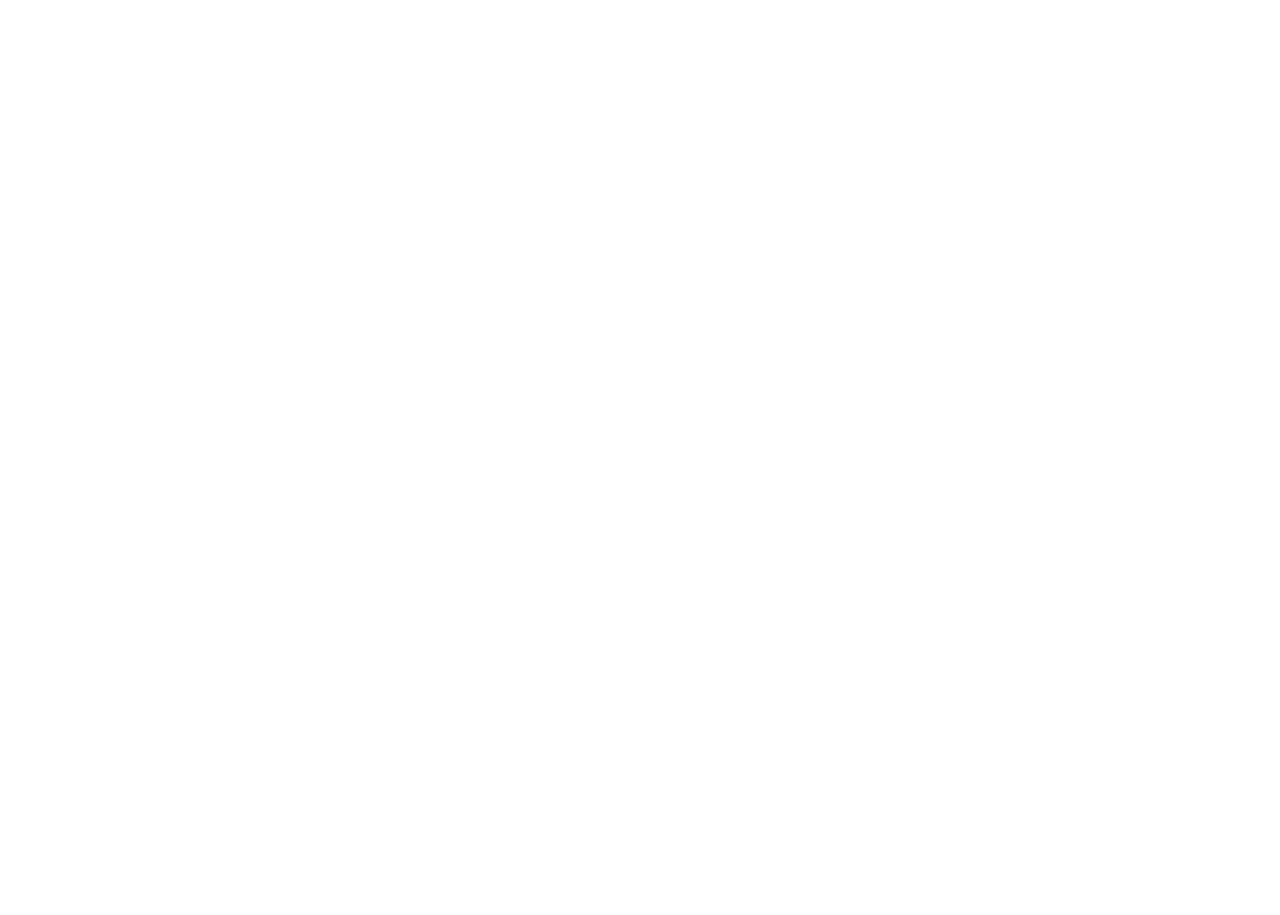
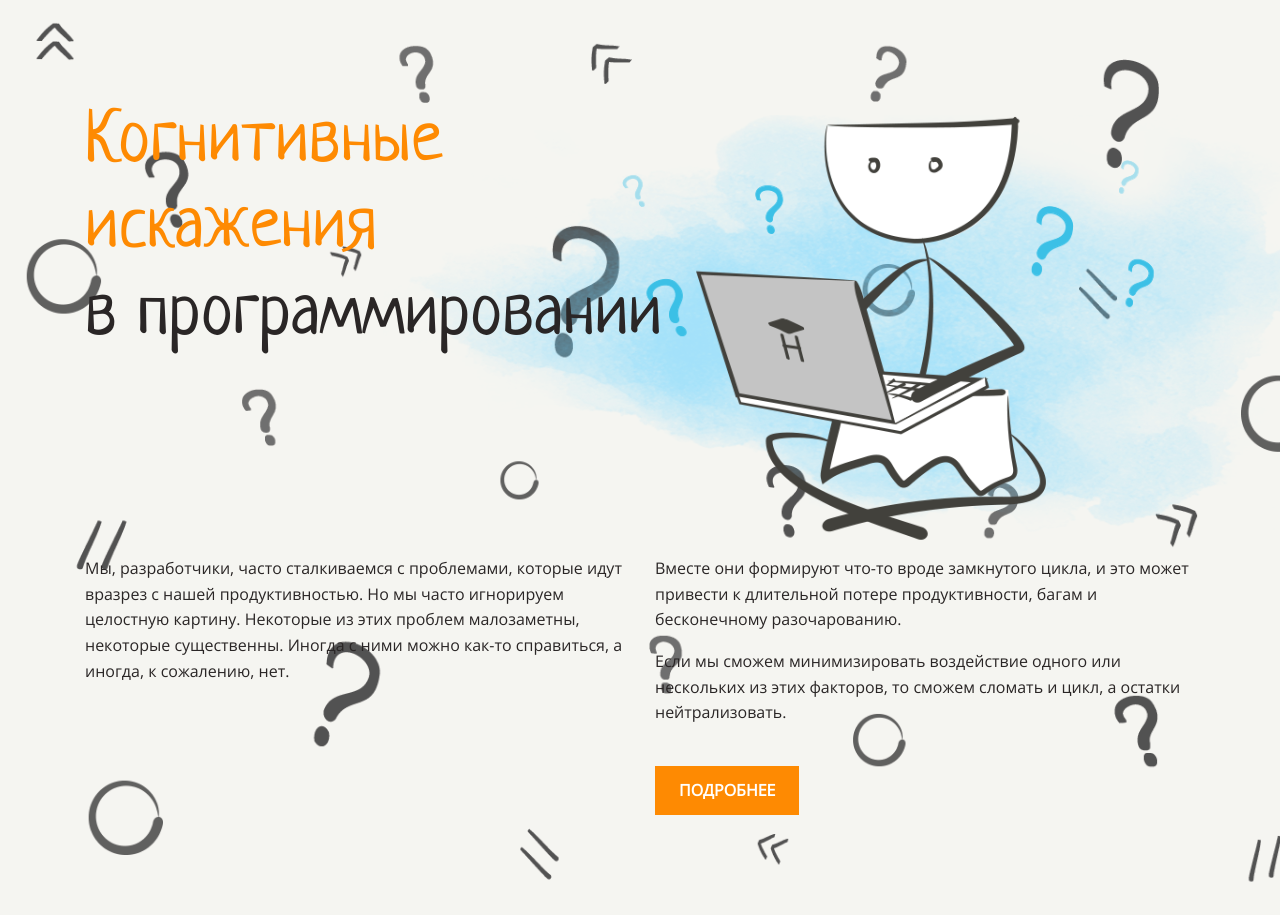
Before and after one commit to sashavatamanyuk/layout-designer-project-58, a plain HTML site: page src/index.html in a window 1280 px wide. Before the commit the page ends 800 px from the top, so only its background shows below. Drawn offline with Linux system fonts and the light colour scheme.

Commit message:
Add header

```diff
--- a/src/index.html
+++ b/src/index.html
@@ -8,8 +8,31 @@
 
     <link rel="stylesheet" href="styles/style.css">
 </head>
-<body>
-<header></header>
+<body class="m-0">
+<header class="background bg-light pos-rel">
+    <div class="section pos-rel">
+        <h1 class="pos-rel z-1 m-0">
+            <span class="text-special">Когнитивные <br>искажения</span>
+            <br>в программировании</h1>
+        <div class="img-placeholder" style="--data-width:1082px; --data-height:525px;"></div>
+        <div class=" texts pos-rel z-1 d-flex g-30 ">
+            <div class="fb-50">
+                <p>Мы, разработчики, часто сталкиваемся с проблемами, которые идут вразрез с нашей продуктивностью.
+                    Но мы
+                    часто игнорируем целостную картину. Некоторые из этих проблем малозаметны, некоторые
+                    существенны. Иногда с ними
+                    можно как-то справиться, а иногда, к сожалению, нет.</p>
+            </div>
+            <div class="fb-50">
+                <p>Вместе они формируют что-то вроде замкнутого цикла, и это может привести к длительной потере
+                    продуктивности, багам и бесконечному разочарованию.</p>
+                <p>Если мы сможем минимизировать воздействие одного или нескольких из этих факторов, то
+                    сможем сломать и цикл, а остатки нейтрализовать. </p>
+                <a class="btn btn-default" href="#navigation">подробнее</a>
+            </div>
+        </div>
+    </div>
+</header>
 <main></main>
 <footer></footer>
 </body>
--- a/src/styles/style.css
+++ b/src/styles/style.css
@@ -60,3 +60,96 @@ h3 {
   margin: 0 auto;
   padding: 100px 0;
 }
+
+/* HEADER */
+
+.background::before {
+  content: " ";
+  position: absolute;
+  width: 100%;
+  height: 100%;
+  background: url("../images/background.png") no-repeat;
+  background-size: cover;
+}
+
+.bg-light::before {
+  content: " ";
+  position: absolute;
+  width: 100%;
+  height: 100%;
+  background-color: var(--classic-chalk);
+  opacity: 0.9;
+}
+
+header {
+  overflow: hidden;
+}
+
+header .img-placeholder {
+  display: block;
+  width: var(--data-width);
+  height: var(--data-height);
+  background: url("../images/main.png");
+  background-repeat: no-repeat;
+  background-size: cover;
+  position: absolute;
+  top: 55px;
+  right: -270px;
+}
+
+.btn {
+  display: inline-block;
+  padding: 12px 24px;
+}
+
+header .btn {
+  margin-top: 24px;
+}
+
+header .texts {
+  margin-top: 181px;
+}
+
+.btn-default {
+  background: var(--american-orange);
+  color: var(--white);
+  font-weight: bold;
+  text-decoration: none;
+  text-transform: uppercase;
+  transition: all 0.3s ease-out;
+}
+
+.btn-default:hover {
+  background: #EA7600;
+  transition: all 0.3s linear;
+}
+
+/* ATOMIC */
+
+.pos-rel {
+  position: relative;
+}
+
+.z-1 {
+  z-index: 1;
+}
+
+.m-0 {
+  margin: 0;
+}
+
+.text-special {
+  color: var(--american-orange);
+}
+
+.fb-50 {
+  flex-basis: 50%;
+}
+
+.d-flex {
+  display: flex;
+}
+
+.g-30 {
+  gap: 30px;
+}
```
Also changed, not shown: src/images/background.png (added), src/images/main.png (added).
